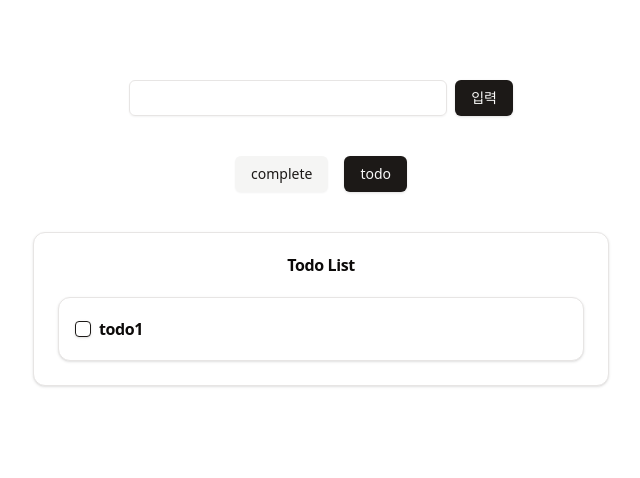
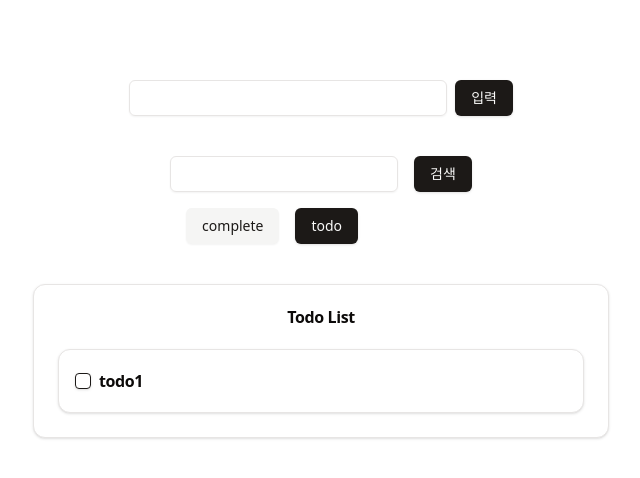
Before and after one commit to Gayun00/todo-abstract, a React (Vite) app: page / in a window 1280 px wide. Shown: the top 478 px of the page, without its empty margins (319-959 px from the left). Built offline with nearby package versions, Linux system fonts and the light colour scheme.

Commit message:
Add: 할일 검색 기능

```diff
--- a/src/App.tsx
+++ b/src/App.tsx
@@ -1,4 +1,4 @@
-import React, { useEffect } from "react";
+import React, { useCallback, useEffect } from "react";
 import TodoComposer from "./components/TodoComposer";
 import TodoList from "./components/TodoList";
 import "./globals.css";
@@ -10,19 +10,30 @@ function App() {
   // api 호출을 통해 데이터를 불러온 것으로 가정
   const [todos, setTodos] = React.useState(todoList);
   const [selectedStatus, setSelectedStatus] = React.useState<Status>("todo");
+  const [search, setSearch] = React.useState("");
 
   const selectStatus = (status: Status) => {
     setSelectedStatus(status);
   };
 
-  const getTodoList = (status: Status) => {
-    const filtered = todoList.filter((todo) => todo.status === status);
-    setTodos(filtered);
+  const handleSearch = (text: string) => {
+    setSearch(text);
   };
+
+  const getTodoList = useCallback(
+    (status: Status) => {
+      const filtered = todoList.filter(
+        (todo) => todo.status === status && todo.text.includes(search)
+      );
+
+      setTodos(filtered);
+    },
+    [search]
+  );
 
   useEffect(() => {
     getTodoList(selectedStatus);
-  }, [selectedStatus]);
+  }, [getTodoList, selectedStatus]);
 
   return (
     <div className="mt-20 flex flex-col items-center gap-y-10">
@@ -30,6 +41,7 @@ function App() {
       <TodoFileter
         selectedStatus={selectedStatus}
         selectStatus={selectStatus}
+        handleSearch={handleSearch}
       />
       <TodoList data={todos} />
     </div>
--- a/src/components/TodoFIlter/index.tsx
+++ b/src/components/TodoFIlter/index.tsx
@@ -1,17 +1,33 @@
-import React from "react";
+import React, { ChangeEvent } from "react";
 import { Button } from "../ui/button";
 import { Status } from "@/types";
+import { Input } from "../ui/input";
 
 interface Props {
   selectedStatus: Status;
   selectStatus: (status: Status) => void;
+  handleSearch: (text: string) => void;
 }
 
 const statusList: Status[] = ["complete", "todo"];
 
-const TodoFileter = ({ selectedStatus, selectStatus }: Props) => {
+const TodoFileter = ({ selectedStatus, selectStatus, handleSearch }: Props) => {
+  const [keyword, setKeyword] = React.useState("");
+  const handleChangeKeyword = (e: ChangeEvent<HTMLInputElement>) => {
+    setKeyword(e.target.value);
+  };
+
+  const handleClickSearch = () => {
+    handleSearch(keyword);
+  };
+
   return (
-    <div className="space-x-4">
+    <div className="space-x-4 space-y-4">
+      <div className="flex gap-x-4">
+        <Input onChange={handleChangeKeyword} />
+        <Button onClick={handleClickSearch}>검색</Button>
+      </div>
+
       {statusList.map((status) => (
         <Button
           onClick={() => selectStatus(status)}
```
